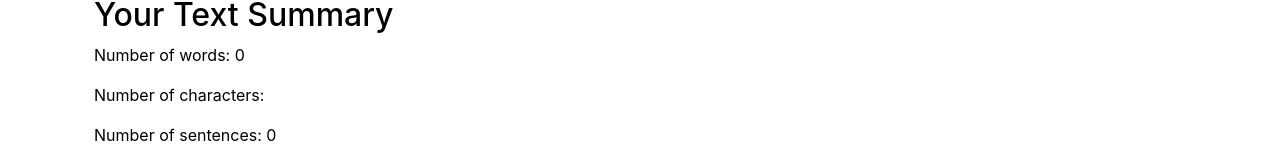
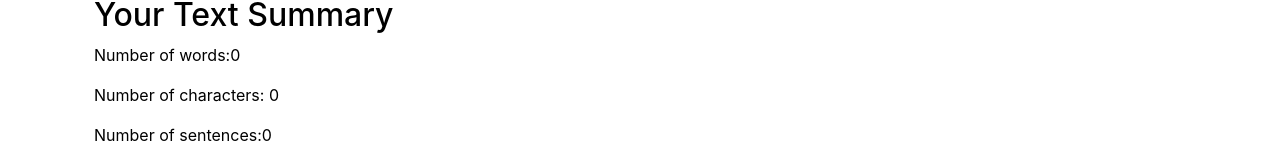
Before and after one commit to abdulrhmn02/TextAnalyzerApp, a React (Create React App) app: page /#/ in a window 1280 px wide. Shown: the part 702-862 px from the top of the page. Built offline with nearby package versions, Linux system fonts and the light colour scheme.

Commit message:
Fixed Number of characters bug

```diff
--- a/src/components/TextForm.js
+++ b/src/components/TextForm.js
@@ -82,6 +82,7 @@ export default function TextForm(props) {
           >
             Convert To UPPERCASE
           </button>
+
           <button
             disabled={text.length === 0}
             className="btn btn-primary my-3 mx-4"
@@ -127,12 +128,12 @@ export default function TextForm(props) {
       >
         <h2>Your Text Summary</h2>
         <p>
-          Number of words:{" "}
+          Number of words:
           {text.split(/\s+/).filter((word) => word.length > 0).length}
         </p>
-        <p>Number of characters: {text.split(" ").filter((element)=>{return element.length!==0})}</p>
+        <p>Number of characters: {text.replace(/\s+/g, '').length}</p>
         <p>
-          Number of sentences:{" "}
+          Number of sentences:
           {
             text.split(/[.!?]/).filter((sentence) => sentence.trim().length > 0)
               .length
```
